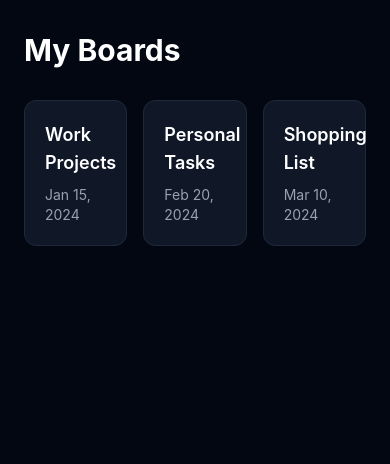
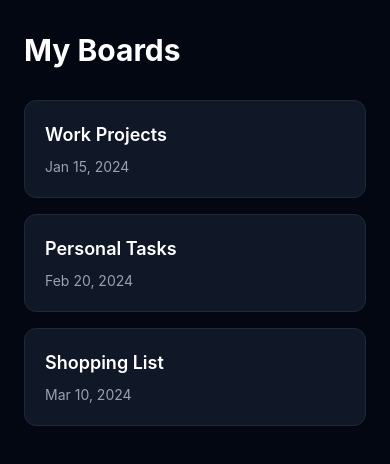
Before and after one commit to chocolatetiger/Docket, a React (Vite) app: page / in a window 390 px wide. Shown: the top 464 px of the page. Built offline with nearby package versions, Linux system fonts and the light colour scheme.

Commit message:
refactor: update BoardListPage with semantic HTML and responsive grid

```diff
--- a/src/pages/BoardListPage.tsx
+++ b/src/pages/BoardListPage.tsx
@@ -10,16 +10,13 @@ const boards: Board[] = [
 
 const BoardListPage = () => {
   return (
-    <div className="max-w-5xl mx-auto px-6 py-8">
+    <div className="max-w-7xl mx-auto px-6 py-8">
       <h1 className="text-3xl font-bold text-white mb-8">My Boards</h1>
-      <div className="grid grid-cols-3 gap-4">
+      <ul className="grid grid-cols-1 md:grid-cols-3 gap-4">
         {boards.map((board) => (
-          <Link
-            className="block no-underline"
-            key={board.id}
-            to={`/board/${board.id}`}
-          >
-            <div
+          <li key={board.id}>
+            <Link className="block no-underline" to={`/board/${board.id}`}>
+              <article
                 className="bg-gray-900
           border border-gray-800
           rounded-xl p-5
@@ -36,10 +33,11 @@ const BoardListPage = () => {
                 <div className="text-gray-400 text-sm mt-2">
                   {formatDate(board.createdAt)}
                 </div>
-            </div>
+              </article>
             </Link>
+          </li>
         ))}
-      </div>
+      </ul>
     </div>
   );
 };
```
Lines whose indentation alone changed are shown as unchanged.
